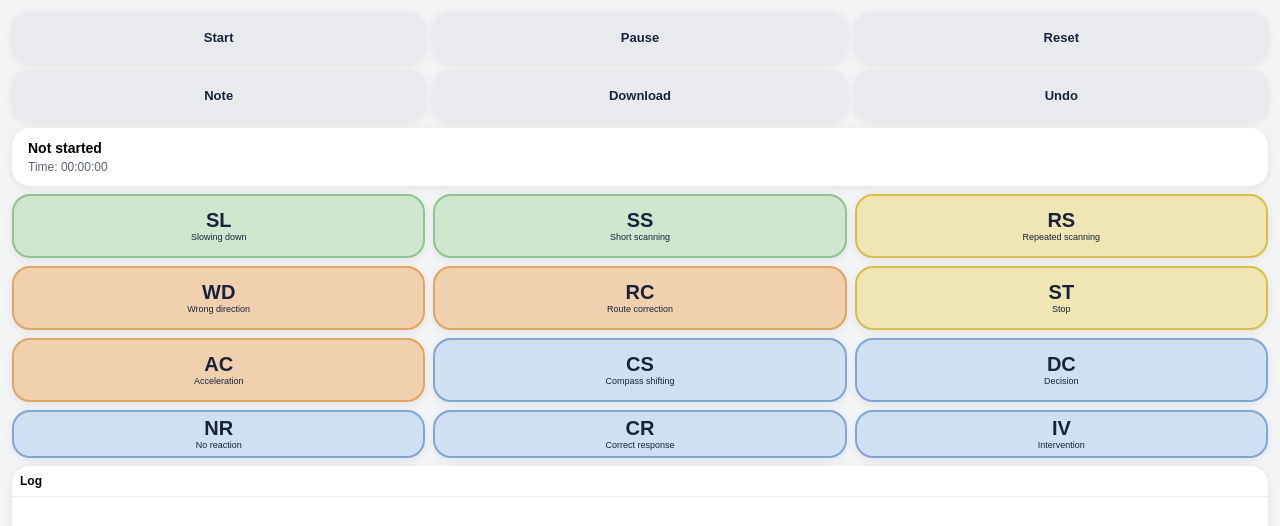
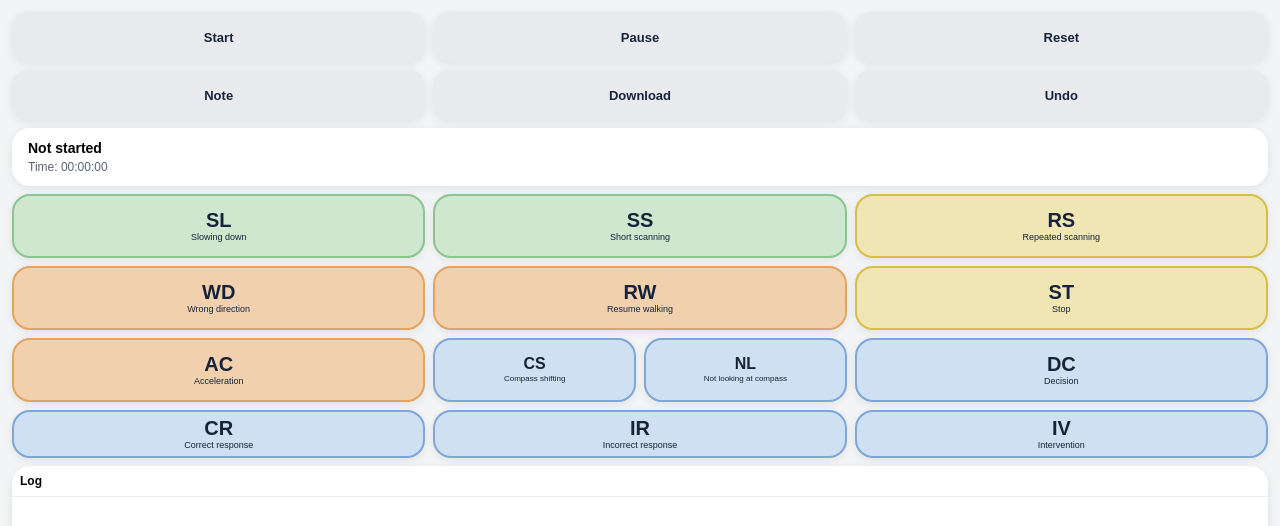
Before and after one commit to Tigo1999/Walk-along-studies-Vivent---Data-gathering, a plain HTML site: page index.html in a window 1280 px wide. Drawn offline with Linux system fonts and the light colour scheme.

Commit message:
Update index.html
website update v1 08/05

```diff
--- a/index.html
+++ b/index.html
@@ -9,13 +9,11 @@
 :root{
   --bg:#f3f4f6; --card:#fff; --top:#e8eaee;
   --text:#17233b; --muted:#5b6474;
-
   --green:#cfe6cf; --green-b:#8bc58f;
   --yellow:#efe6b3; --yellow-b:#d7be49;
   --orange:#f1d0ae; --orange-b:#e2a45f;
   --blue:#cfe0f3; --blue-b:#7ea6d6;
-
-  --radius:16px; --shadow:0 2px 8px rgba(0,0,0,.08);
+  --shadow:0 2px 8px rgba(0,0,0,.08);
   --gap:8px;
 }
 
@@ -37,16 +35,23 @@ body{padding:12px;}
 }
 
 .control-btn{
-  border:none;border-radius:16px;background:var(--top);
-  font-size:13px;font-weight:700;height:50px;
+  border:none;
+  border-radius:16px;
+  background:var(--top);
+  font-size:13px;
+  font-weight:700;
+  height:50px;
   box-shadow:var(--shadow);
   color:var(--text);
 }
 
 .status-card{
-  background:var(--card);border-radius:18px;
-  box-shadow:var(--shadow);padding:12px 16px;
+  background:var(--card);
+  border-radius:18px;
+  box-shadow:var(--shadow);
+  padding:12px 16px;
 }
+
 .status-title{font-weight:800;font-size:14px;margin-bottom:4px;}
 .status-time{font-size:12px;color:var(--muted);}
 
@@ -65,9 +70,12 @@ body{padding:12px;}
 .event-btn{
   border:2px solid transparent;
   border-radius:18px;
-  display:flex;flex-direction:column;
-  align-items:center;justify-content:center;
-  text-align:center;padding:6px;
+  display:flex;
+  flex-direction:column;
+  align-items:center;
+  justify-content:center;
+  text-align:center;
+  padding:6px;
   box-shadow:var(--shadow);
   color:var(--text);
 }
@@ -79,6 +87,26 @@ body{padding:12px;}
 .yellow{background:var(--yellow);border-color:var(--yellow-b);}
 .orange{background:var(--orange);border-color:var(--orange-b);}
 .blue{background:var(--blue);border-color:var(--blue-b);}
+
+.split-blue{
+  display:grid;
+  grid-template-columns:1fr 1fr;
+  gap:8px;
+  height:100%;
+}
+
+.split-btn{
+  height:100%;
+  padding:4px;
+}
+
+.split-btn .code{
+  font-size:16px;
+}
+
+.split-btn .desc{
+  font-size:8px;
+}
 
 .g1{grid-area:g1;} .g2{grid-area:g2;}
 .y1{grid-area:y1;} .y2{grid-area:y2;}
@@ -120,6 +148,7 @@ body{padding:12px;}
 </head>
 
 <body>
+
 <div class="app">
 
   <div class="controls">
@@ -138,56 +167,71 @@ body{padding:12px;}
 
   <div class="behavior-grid">
 
-    <!-- GREEN -->
     <button class="event-btn green g1" onclick="log('SL','Slowing down')">
-      <div class="code">SL</div><div class="desc">Slowing down</div>
+      <div class="code">SL</div>
+      <div class="desc">Slowing down</div>
     </button>
 
     <button class="event-btn green g2" onclick="log('SS','Short scanning')">
-      <div class="code">SS</div><div class="desc">Short scanning</div>
+      <div class="code">SS</div>
+      <div class="desc">Short scanning</div>
     </button>
 
-    <!-- YELLOW -->
     <button class="event-btn yellow y1" onclick="log('RS','Repeated scanning')">
-      <div class="code">RS</div><div class="desc">Repeated scanning</div>
+      <div class="code">RS</div>
+      <div class="desc">Repeated scanning</div>
     </button>
 
     <button class="event-btn yellow y2" onclick="log('ST','Stop')">
-      <div class="code">ST</div><div class="desc">Stop</div>
+      <div class="code">ST</div>
+      <div class="desc">Stop</div>
     </button>
 
-    <!-- ORANGE -->
     <button class="event-btn orange o1" onclick="log('WD','Wrong direction')">
-      <div class="code">WD</div><div class="desc">Wrong direction</div>
+      <div class="code">WD</div>
+      <div class="desc">Wrong direction</div>
     </button>
 
-    <button class="event-btn orange o2" onclick="log('RC','Route Correction')">
-      <div class="code">RC</div><div class="desc">Route correction</div>
+    <button class="event-btn orange o2" onclick="log('RW','Resume walking')">
+      <div class="code">RW</div>
+      <div class="desc">Resume walking</div>
     </button>
 
     <button class="event-btn orange o3" onclick="log('AC','Acceleration')">
-      <div class="code">AC</div><div class="desc">Acceleration</div>
+      <div class="code">AC</div>
+      <div class="desc">Acceleration</div>
     </button>
 
-    <!-- BLUE -->
-    <button class="event-btn blue o4" onclick="log('CS','Compass shifting')">
-      <div class="code">CS</div><div class="desc">Compass shifting</div>
+    <div class="split-blue o4">
+      <button class="event-btn blue split-btn" onclick="log('CS','Compass shifting')">
+        <div class="code">CS</div>
+        <div class="desc">Compass shifting</div>
+      </button>
+
+      <button class="event-btn blue split-btn" onclick="log('NL','Not looking at the compass')">
+        <div class="code">NL</div>
+        <div class="desc">Not looking at compass</div>
+      </button>
+    </div>
+
+    <button class="event-btn blue b1" onclick="log('DC','Decision')">
+      <div class="code">DC</div>
+      <div class="desc">Decision</div>
     </button>
 
-    <button class="event-btn blue b1" onclick="log('DC','Decision')">
-      <div class="code">DC</div><div class="desc">Decision</div>
+    <button class="event-btn blue b2" onclick="log('CR','Correct response')">
+      <div class="code">CR</div>
+      <div class="desc">Correct response</div>
     </button>
 
-    <button class="event-btn blue b2" onclick="log('NR','No reaction')">
-      <div class="code">NR</div><div class="desc">No reaction</div>
-    </button>
-
-    <button class="event-btn blue b3" onclick="log('CR','Rorrect response')">
-      <div class="code">CR</div><div class="desc">Correct response</div>
+    <button class="event-btn blue b3" onclick="log('IR','Incorrect response')">
+      <div class="code">IR</div>
+      <div class="desc">Incorrect response</div>
     </button>
 
     <button class="event-btn blue b4" onclick="log('IV','Intervention')">
-      <div class="code">IV</div><div class="desc">Intervention</div>
+      <div class="code">IV</div>
+      <div class="desc">Intervention</div>
     </button>
 
   </div>
@@ -221,6 +265,7 @@ function getElapsed(){
 
 function ensureTimer(){
   if (timerInterval) return;
+
   timerInterval = setInterval(() => {
     document.getElementById("time").innerText = format(getElapsed());
 
@@ -246,7 +291,7 @@ function start(){
 function pause(){
   if (startTime === 0) return;
 
-  if (running) {
+  if (running){
     pausedElapsed = Date.now() - startTime;
     running = false;
   } else {
@@ -275,16 +320,17 @@ function note(){
   if (t) log("NOTE", t);
 }
 
-function log(code, label){
+function log(code,label){
   if (!running) return;
   let t = getElapsed();
-  logs.push({ t, code, label });
+  logs.push({t,code,label});
   render();
 }
 
 function render(){
   let el = document.getElementById("log");
   el.innerHTML = "";
+
   logs.slice().reverse().forEach(l => {
     let d = document.createElement("div");
     d.className = "log-entry";
@@ -295,10 +341,12 @@ function render(){
 
 function download(){
   let csv = "time,code,label\n";
+
   logs.forEach(l => {
     const safeLabel = String(l.label).replace(/"/g, '""');
     csv += `${format(l.t)},${l.code},"${safeLabel}"\n`;
   });
+
   let blob = new Blob([csv], { type: "text/csv" });
   let a = document.createElement("a");
   a.href = URL.createObjectURL(blob);
@@ -308,26 +356,26 @@ function download(){
 }
 
 function confirmStart(){
-  const ok = confirm("Start a new session? This will clear the current log.");
+  const ok = confirm("Start a new session? This clears the current log.");
   if (ok) start();
 }
 
 function confirmPause(){
-  if (startTime === 0) {
+  if (startTime === 0){
     alert("Start a session first.");
     return;
   }
 
   const message = running
-    ? "Pause the current session?"
-    : "Resume the current session?";
+    ? "Pause current session?"
+    : "Resume current session?";
 
   const ok = confirm(message);
   if (ok) pause();
 }
 
 function confirmReset(){
-  const ok = confirm("Reset the session and clear all logs?");
+  const ok = confirm("Reset session and clear all logs?");
   if (ok) reset();
 }
 
```
